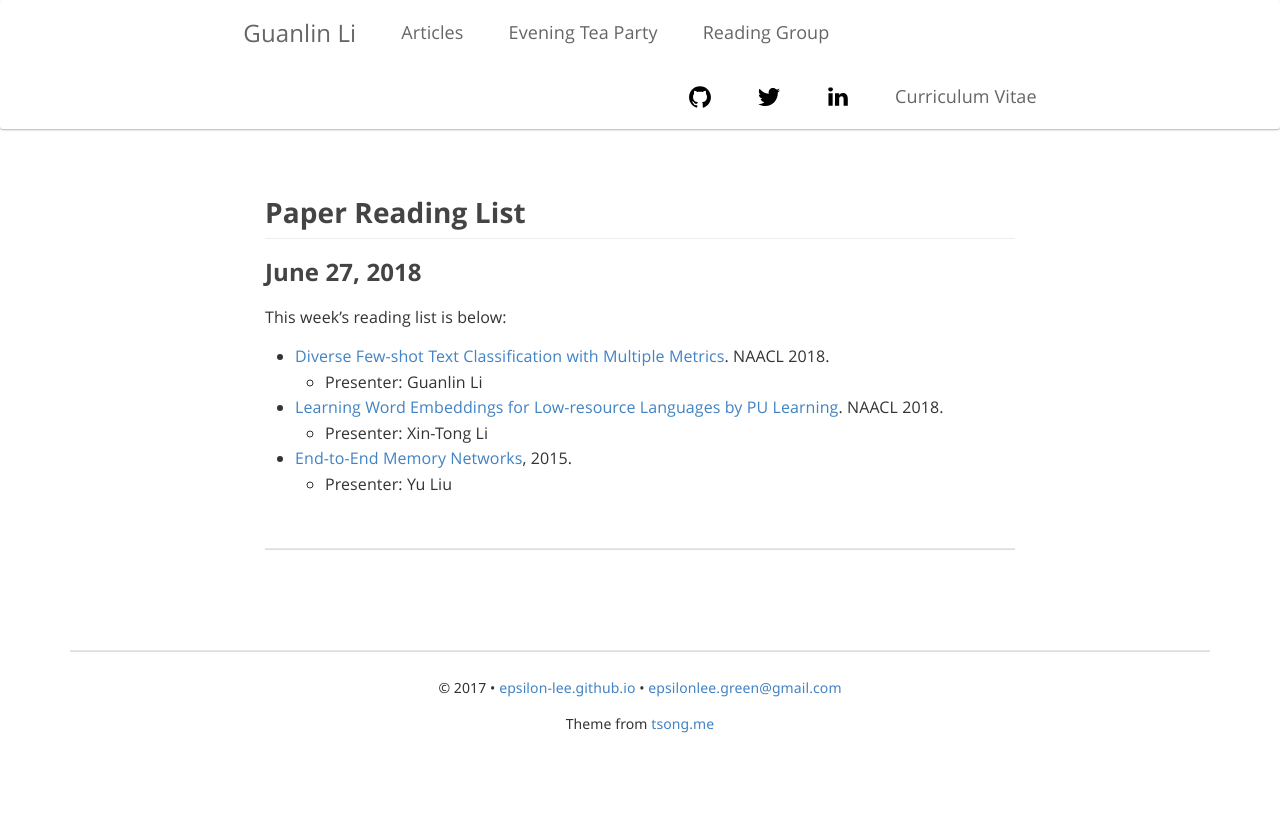
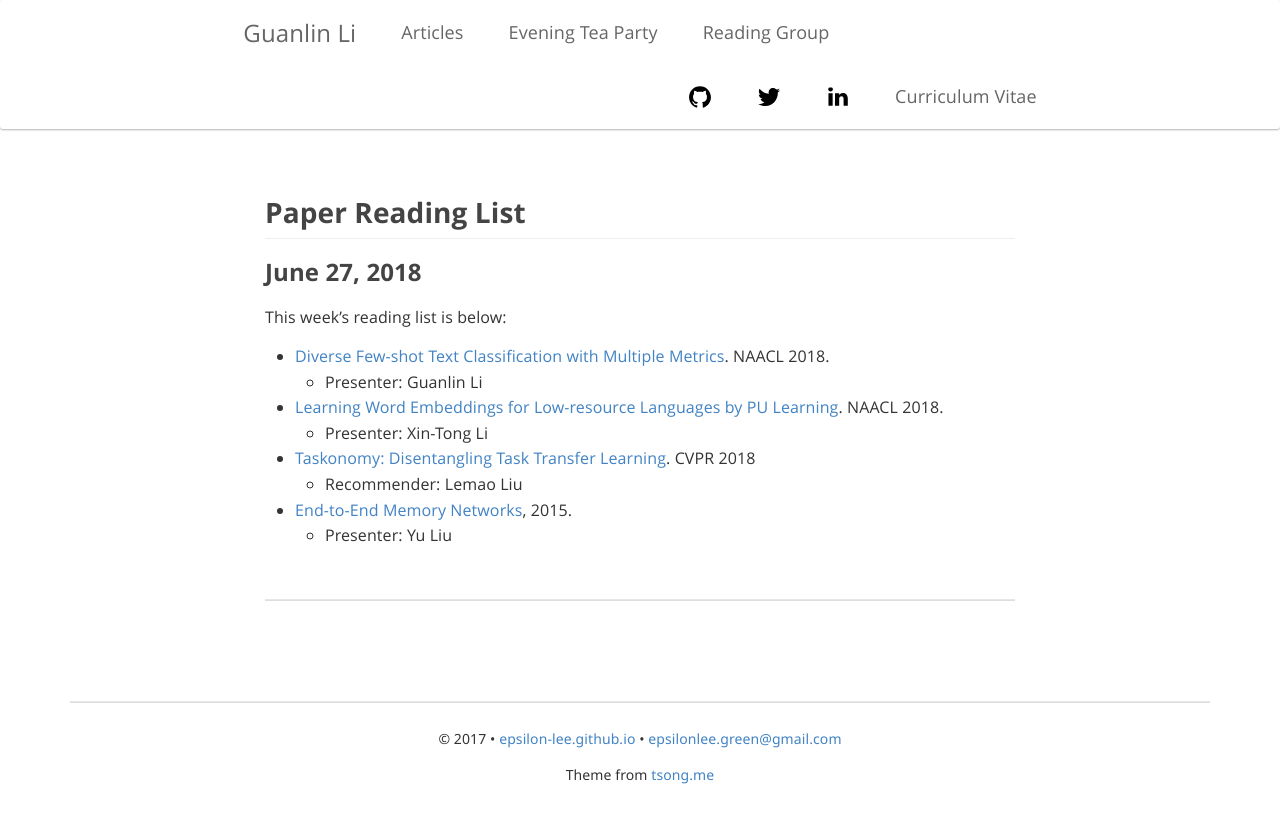
Before and after one commit to Epsilon-Lee/Epsilon-Lee.github.io, a Jekyll site: the page built from _posts/redmond_rg/2018-06-27-NAACL18_papers.md, in a window 1280 px wide. Shown: the top 823 px of the page. Built offline with Jekyll 4.4.1, drawn with Linux system fonts in a browser that asks for light colours; nearby versions of some CDN libraries; some web fonts are replaced; comment, search, counter and statistics services are not loaded.

Commit message:
Add lemao's recommendation.

```diff
--- a/_posts/redmond_rg/2018-06-27-NAACL18_papers.md
+++ b/_posts/redmond_rg/2018-06-27-NAACL18_papers.md
@@ -13,5 +13,7 @@ This week's reading list is below:
   - Presenter: Guanlin Li
 - [Learning Word Embeddings for Low-resource Languages by PU Learning](http://aclweb.org/anthology/N18-1093). NAACL 2018.
   - Presenter: Xin-Tong Li
+- [Taskonomy: Disentangling Task Transfer Learning](http://taskonomy.stanford.edu/taskonomy_CVPR2018.pdf). CVPR 2018
+  - Recommender: Lemao Liu
 - [End-to-End Memory Networks](https://arxiv.org/abs/1503.08895), 2015.
   - Presenter: Yu Liu
```
